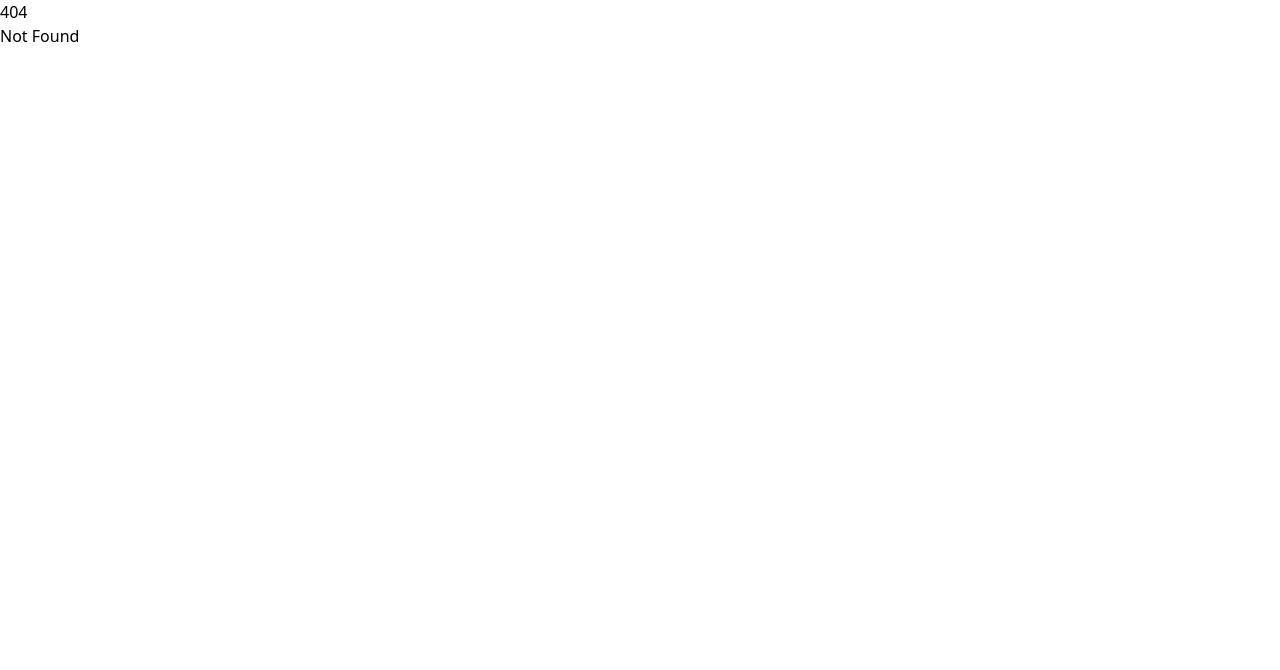
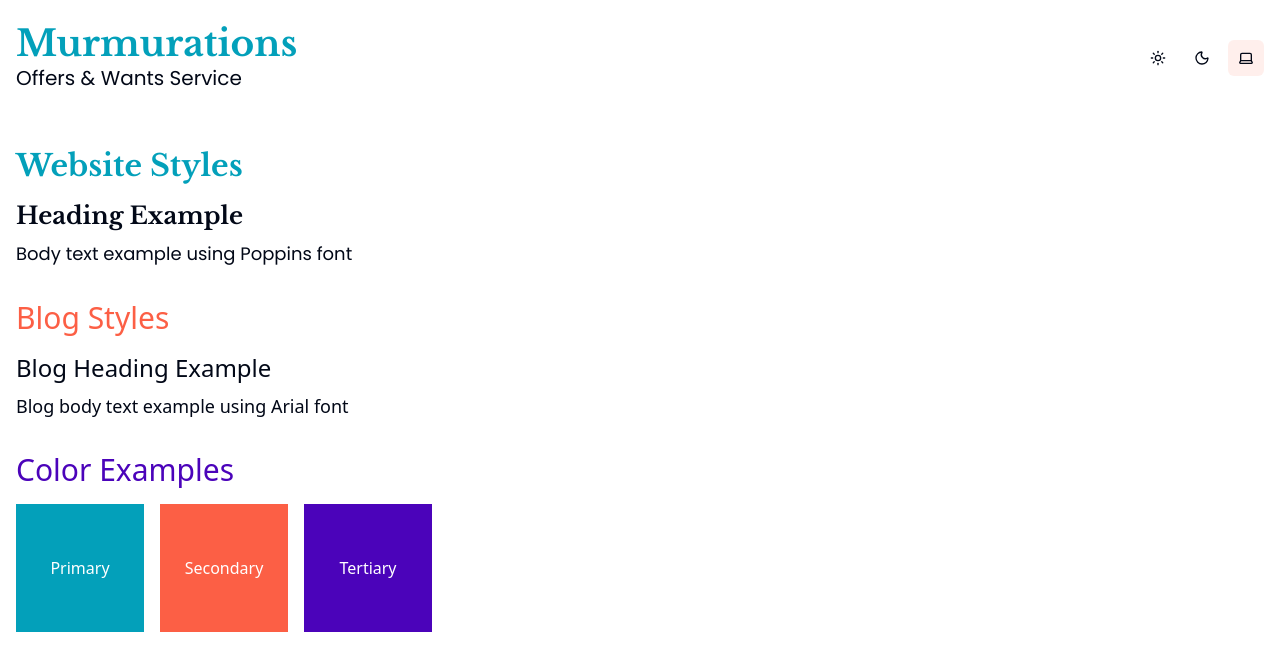
Before and after one commit to ic3software/ow1, a SvelteKit app: page /style-guide in a window 1280 px wide. Before the commit this address had no page. Shown: the top 670 px of the page. Built offline with nearby package versions, Linux system fonts and the light colour scheme.

Commit message:
feat: setup styles from style guide

```diff
--- a/package.json
+++ b/package.json
@@ -39,5 +39,10 @@
 		"typescript-eslint": "^8.20.0",
 		"vite": "^5.4.11",
 		"vitest": "^2.1.8"
+	},
+	"dependencies": {
+		"clsx": "^2.1.1",
+		"lucide-svelte": "^0.473.0",
+		"tailwind-merge": "^2.6.0"
 	}
 }
--- a/src/app.css
+++ b/src/app.css
@@ -1,3 +1,86 @@
 @import 'tailwindcss/base';
 @import 'tailwindcss/components';
 @import 'tailwindcss/utilities';
+
+@tailwind base;
+@tailwind components;
+@tailwind utilities;
+
+@layer base {
+  :root {
+    --background: 0 0% 100%;
+    --foreground: 222.2 84% 4.9%;
+
+    --card: 0 0% 100%;
+    --card-foreground: 222.2 84% 4.9%;
+
+    --popover: 0 0% 100%;
+    --popover-foreground: 222.2 84% 4.9%;
+
+    --primary: 191 97% 37%;
+    --primary-foreground: 210 40% 98%;
+
+    --secondary: 6 97% 63%;
+    --secondary-foreground: 222.2 47.4% 11.2%;
+
+    --tertiary: 267 97% 37%;
+    --tertiary-foreground: 210 40% 98%;
+
+    --muted: 210 40% 96.1%;
+    --muted-foreground: 215.4 16.3% 46.9%;
+
+    --accent: 210 40% 96.1%;
+    --accent-foreground: 222.2 47.4% 11.2%;
+
+    --destructive: 0 84.2% 60.2%;
+    --destructive-foreground: 210 40% 98%;
+
+    --border: 214.3 31.8% 91.4%;
+    --input: 214.3 31.8% 91.4%;
+    --ring: 222.2 84% 4.9%;
+
+    --radius: 0.5rem;
+  }
+
+  .dark {
+    --background: 222.2 84% 4.9%;
+    --foreground: 210 40% 98%;
+
+    --card: 222.2 84% 4.9%;
+    --card-foreground: 210 40% 98%;
+
+    --popover: 222.2 84% 4.9%;
+    --popover-foreground: 210 40% 98%;
+
+    --primary: 191 97% 37%;
+    --primary-foreground: 222.2 47.4% 11.2%;
+
+    --secondary: 6 97% 63%;
+    --secondary-foreground: 210 40% 98%;
+
+    --tertiary: 267 97% 37%;
+    --tertiary-foreground: 210 40% 98%;
+
+    --muted: 217.2 32.6% 17.5%;
+    --muted-foreground: 215 20.2% 65.1%;
+
+    --accent: 217.2 32.6% 17.5%;
+    --accent-foreground: 210 40% 98%;
+
+    --destructive: 0 62.8% 30.6%;
+    --destructive-foreground: 210 40% 98%;
+
+    --border: 217.2 32.6% 17.5%;
+    --input: 217.2 32.6% 17.5%;
+    --ring: 212.7 26.8% 83.9%;
+  }
+}
+
+@layer base {
+  * {
+    @apply border-[hsl(var(--border))];
+  }
+  body {
+    @apply bg-background text-foreground;
+  }
+}
--- /dev/null
+++ b/src/lib/components/ui/button/button.svelte
@@ -0,0 +1,44 @@
+<script lang="ts">
+  import { cn } from "$lib/utils";
+  import { type HTMLButtonAttributes } from "svelte/elements";
+
+  type Variant = "default" | "destructive" | "outline" | "secondary" | "ghost" | "link";
+  type Size = "default" | "sm" | "lg" | "icon";
+
+  let className: string | undefined = undefined;
+  export let variant: Variant = "default";
+  export let size: Size = "default";
+  export let type: HTMLButtonAttributes["type"] = "button";
+  export { className as class };
+
+  const variants = {
+    default: "bg-primary text-primary-foreground hover:bg-primary/90",
+    destructive: "bg-destructive text-destructive-foreground hover:bg-destructive/90",
+    outline: "border border-input bg-background hover:bg-accent hover:text-accent-foreground",
+    secondary: "bg-secondary text-secondary-foreground hover:bg-secondary/80",
+    ghost: "hover:bg-accent hover:text-accent-foreground",
+    link: "text-primary underline-offset-4 hover:underline"
+  };
+
+  const sizes = {
+    default: "h-10 px-4 py-2",
+    sm: "h-9 rounded-md px-3",
+    lg: "h-11 rounded-md px-8",
+    icon: "h-10 w-10"
+  };
+</script>
+
+<button
+  type={type}
+  class={cn(
+    "inline-flex items-center justify-center rounded-md text-sm font-medium ring-offset-background transition-colors focus-visible:outline-none focus-visible:ring-2 focus-visible:ring-ring focus-visible:ring-offset-2 disabled:pointer-events-none disabled:opacity-50",
+    variants[variant],
+    sizes[size],
+    className
+  )}
+  {...$$restProps}
+  on:click
+  on:keydown
+>
+  <slot />
+</button>
--- /dev/null
+++ b/src/lib/components/ui/button/index.ts
@@ -0,0 +1 @@
+export { default as Button } from "./button.svelte";
--- /dev/null
+++ b/src/lib/components/ui/theme-toggle.svelte
@@ -0,0 +1,53 @@
+<script lang="ts">
+  import { Sun, Moon, Laptop } from 'lucide-svelte';
+  import { Button } from '$lib/components/ui/button';
+  import { cn } from '$lib/utils';
+
+  let theme = $state('system');
+
+  $effect(() => {
+    if (theme === 'dark') {
+      document.documentElement.classList.add('dark');
+      document.documentElement.classList.remove('light');
+    } else if (theme === 'light') {
+      document.documentElement.classList.add('light');
+      document.documentElement.classList.remove('dark');
+    } else {
+      const systemTheme = window.matchMedia('(prefers-color-scheme: dark)').matches ? 'dark' : 'light';
+      document.documentElement.classList.add(systemTheme);
+      document.documentElement.classList.remove(systemTheme === 'dark' ? 'light' : 'dark');
+    }
+  });
+</script>
+
+<div class="flex gap-2">
+  <Button
+    variant="ghost"
+    size="icon"
+    class={cn("w-9 h-9", theme === 'light' && "bg-secondary/10")}
+    on:click={() => theme = 'light'}
+  >
+    <Sun class="h-4 w-4" />
+    <span class="sr-only">Light mode</span>
+  </Button>
+
+  <Button
+    variant="ghost"
+    size="icon"
+    class={cn("w-9 h-9", theme === 'dark' && "bg-secondary/10")}
+    on:click={() => theme = 'dark'}
+  >
+    <Moon class="h-4 w-4" />
+    <span class="sr-only">Dark mode</span>
+  </Button>
+
+  <Button
+    variant="ghost"
+    size="icon"
+    class={cn("w-9 h-9", theme === 'system' && "bg-secondary/10")}
+    on:click={() => theme = 'system'}
+  >
+    <Laptop class="h-4 w-4" />
+    <span class="sr-only">System theme</span>
+  </Button>
+</div>
--- /dev/null
+++ b/src/lib/utils.ts
@@ -0,0 +1,6 @@
+import { clsx, type ClassValue } from "clsx";
+import { twMerge } from "tailwind-merge";
+
+export function cn(...inputs: ClassValue[]) {
+  return twMerge(clsx(inputs));
+}
--- a/src/routes/+layout.svelte
+++ b/src/routes/+layout.svelte
@@ -1,6 +1,24 @@
 <script lang="ts">
 	import '../app.css';
-	let { children } = $props();
+	import ThemeToggle from '$lib/components/ui/theme-toggle.svelte';
 </script>
 
-{@render children()}
+<svelte:head>
+	<link rel="preconnect" href="https://fonts.googleapis.com">
+	<link rel="preconnect" href="https://fonts.gstatic.com" crossorigin="anonymous">
+	<link href="https://fonts.googleapis.com/css2?family=Libre+Baskerville:wght@700&family=Poppins:wght@400;500&family=Roboto:wght@500&display=swap" rel="stylesheet">
+</svelte:head>
+
+<div class="min-h-screen bg-background text-foreground">
+	<header class="container mx-auto px-4 py-6 flex justify-between items-center">
+		<div>
+			<h1 class="font-heading text-4xl text-primary">Murmurations</h1>
+			<p class="font-body text-xl">Offers & Wants Service</p>
+		</div>
+		<ThemeToggle />
+	</header>
+
+	<main class="container mx-auto px-4 py-8">
+		<slot />
+	</main>
+</div>
--- a/src/routes/+page.svelte
+++ b/src/routes/+page.svelte
@@ -1,2 +1,5 @@
-<h1>Welcome to SvelteKit</h1>
-<p>Visit <a href="https://svelte.dev/docs/kit">svelte.dev/docs/kit</a> to read the documentation</p>
+<div class="space-y-8">
+  <section class="space-y-4">
+    <h2 class="font-heading text-3xl text-primary">Sample Form</h2>
+  </section>
+</div>
--- /dev/null
+++ b/src/routes/style-guide/+page.svelte
@@ -0,0 +1,26 @@
+<div class="space-y-8">
+  <section class="space-y-4">
+    <h2 class="font-heading text-3xl text-primary">Website Styles</h2>
+    <div class="space-y-2">
+      <h3 class="font-heading text-2xl">Heading Example</h3>
+      <p class="font-body text-lg">Body text example using Poppins font</p>
+    </div>
+  </section>
+
+  <section class="space-y-4">
+    <h2 class="font-blog-heading text-3xl text-secondary">Blog Styles</h2>
+    <div class="space-y-2">
+      <h3 class="font-blog-heading text-2xl">Blog Heading Example</h3>
+      <p class="font-blog-body text-lg">Blog body text example using Arial font</p>
+    </div>
+  </section>
+
+  <section class="space-y-4">
+    <h2 class="text-3xl text-tertiary">Color Examples</h2>
+    <div class="flex gap-4">
+      <div class="w-32 h-32 bg-primary flex items-center justify-center text-primary-foreground">Primary</div>
+      <div class="w-32 h-32 bg-secondary flex items-center justify-center text-secondary-foreground">Secondary</div>
+      <div class="w-32 h-32 bg-tertiary flex items-center justify-center text-tertiary-foreground">Tertiary</div>
+    </div>
+  </section>
+</div>
--- /dev/null
+++ b/tailwind.config.js
@@ -0,0 +1,73 @@
+import { fontFamily } from "tailwindcss/defaultTheme";
+
+/** @type {import('tailwindcss').Config} */
+const config = {
+  darkMode: 'class',
+  content: ['./src/**/*.{html,js,svelte,ts}'],
+  theme: {
+    container: {
+      center: true,
+      padding: "2rem",
+      screens: {
+        "2xl": "1400px",
+      },
+    },
+    extend: {
+      colors: {
+        border: "hsl(var(--border))",
+        input: "hsl(var(--input))",
+        ring: "hsl(var(--ring))",
+        background: "hsl(var(--background))",
+        foreground: "hsl(var(--foreground))",
+        primary: {
+          DEFAULT: '#03A0BA',
+          foreground: '#ffffff',
+        },
+        secondary: {
+          DEFAULT: '#FC5F45',
+          foreground: '#ffffff',
+        },
+        tertiary: {
+          DEFAULT: '#4B03BA',
+          foreground: '#ffffff',
+        },
+        destructive: {
+          DEFAULT: "hsl(var(--destructive))",
+          foreground: "hsl(var(--destructive-foreground))",
+        },
+        muted: {
+          DEFAULT: "hsl(var(--muted))",
+          foreground: "hsl(var(--muted-foreground))",
+        },
+        accent: {
+          DEFAULT: "hsl(var(--accent))",
+          foreground: "hsl(var(--accent-foreground))",
+        },
+        popover: {
+          DEFAULT: "hsl(var(--popover))",
+          foreground: "hsl(var(--popover-foreground))",
+        },
+        card: {
+          DEFAULT: "hsl(var(--card))",
+          foreground: "hsl(var(--card-foreground))",
+        },
+      },
+      fontFamily: {
+        heading: ['Libre Baskerville', ...fontFamily.serif],
+        body: ['Poppins', ...fontFamily.sans],
+        blog: {
+          heading: ['Roboto', ...fontFamily.sans],
+          body: ['Arial', ...fontFamily.sans],
+        },
+      },
+      borderRadius: {
+        lg: "var(--radius)",
+        md: "calc(var(--radius) - 2px)",
+        sm: "calc(var(--radius) - 4px)",
+      },
+    },
+  },
+  plugins: [],
+};
+
+export default config;
```
Also changed, not shown: 1 other file (tests, documents, lock files or other folders).
